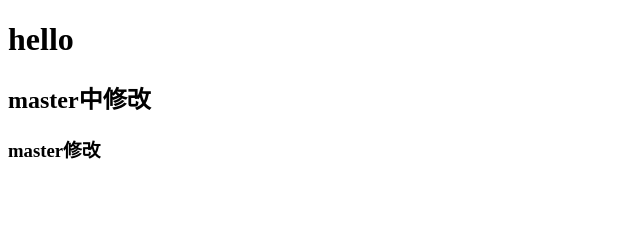
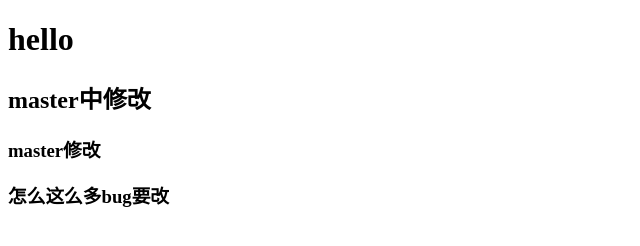
Before and after one commit to hanjiax/git-demo, a plain HTML site: page index.html in a window 1280 px wide. Shown: the whole page, without its empty margins (0-640 px from the left). Drawn offline with Linux system fonts and the light colour scheme.

Commit message:
修改bug

```diff
--- a/index.html
+++ b/index.html
@@ -10,5 +10,6 @@
     <h1>hello</h1>
     <h2>master中修改</h2>
     <h3>master修改</h3>
+    <h3>怎么这么多bug要改</h3>
 </body>
 </html>
```
